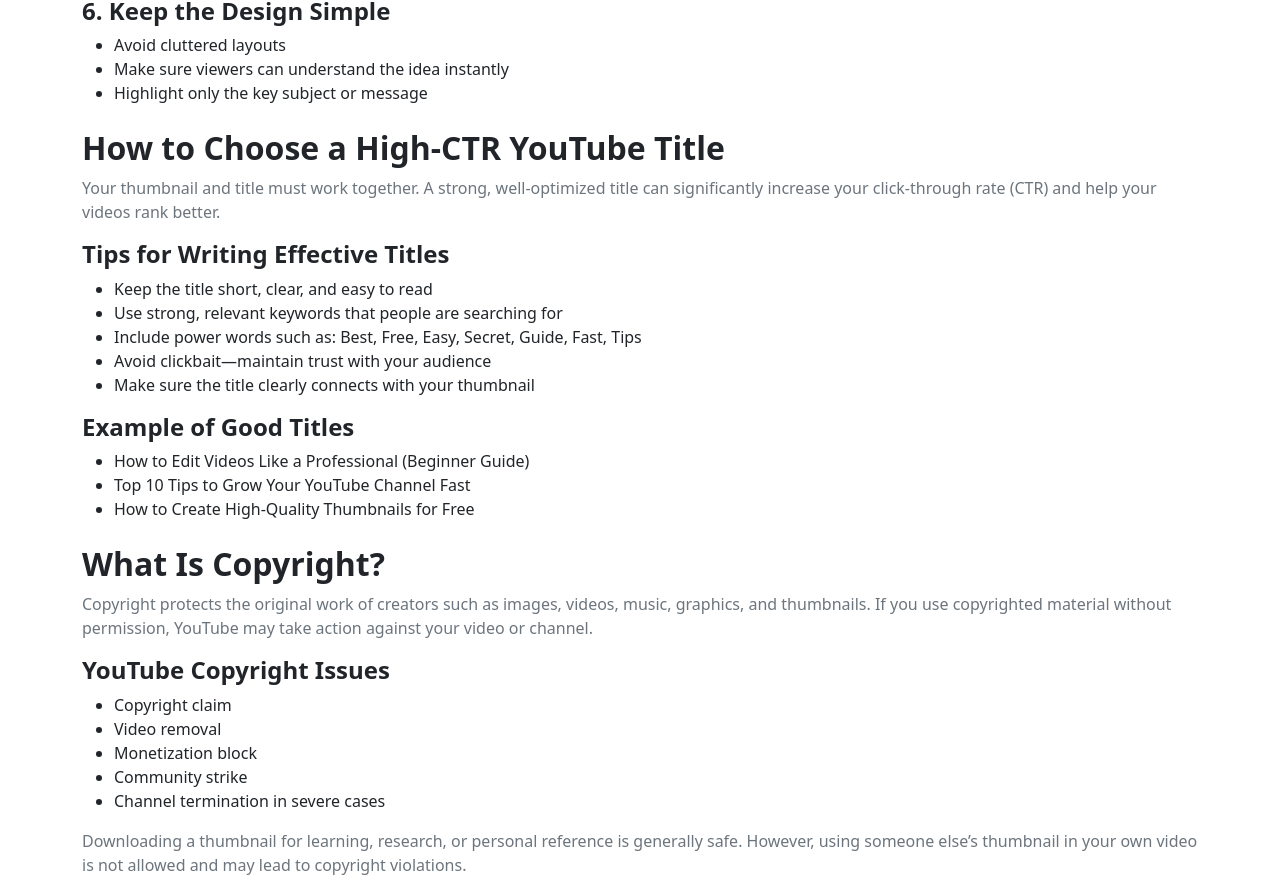
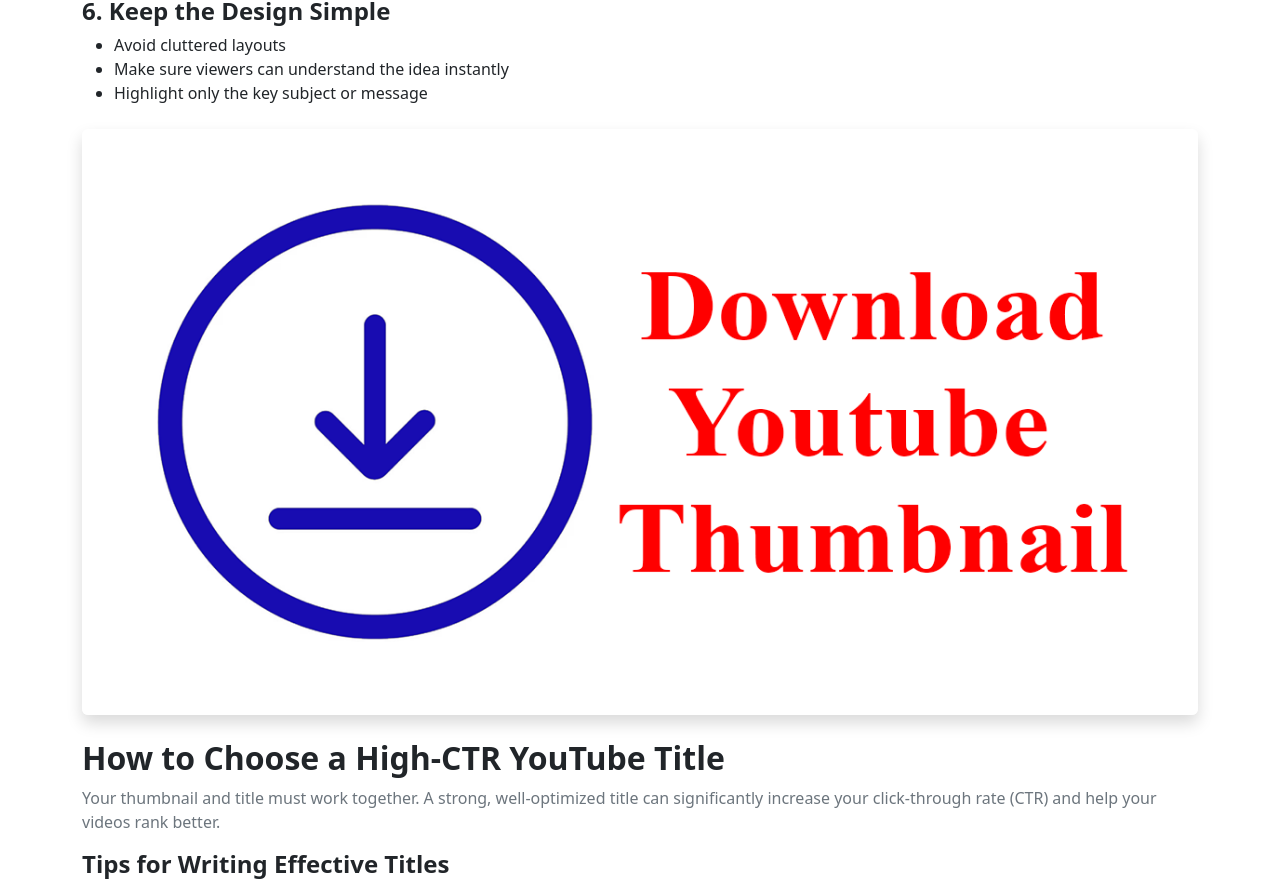
Before and after one commit to nijamhamy/yt-thumbnail-downloader, a React (Vite) app: page / in a window 1280 px wide. Shown: the part 3637-4528 px from the top of the page. Built offline with nearby package versions, Linux system fonts and the light colour scheme.

Commit message:
Added hidden image for Google preview

```diff
--- a/src/components/Home.jsx
+++ b/src/components/Home.jsx
@@ -323,7 +323,14 @@
                         <li>Make sure viewers can understand the idea instantly</li>
                         <li>Highlight only the key subject or message</li>
                     </ul>
-
+                    <div class="text-center my-4">
+                        <img
+                            src="/og-image.png"
+                            alt="YouTube Thumbnail Downloader HD Tool"
+                            class="img-fluid rounded shadow"
+                            loading="lazy"
+                        />
+                    </div>
 
                     {/* SECTION 6 */}
                     <h2 className="fw-bold mt-4 text-dark heading-hover">How to Choose a High-CTR YouTube Title</h2>
```
Also changed, not shown: public/robots.txt, 1 other file (tests, documents, lock files or other folders).
